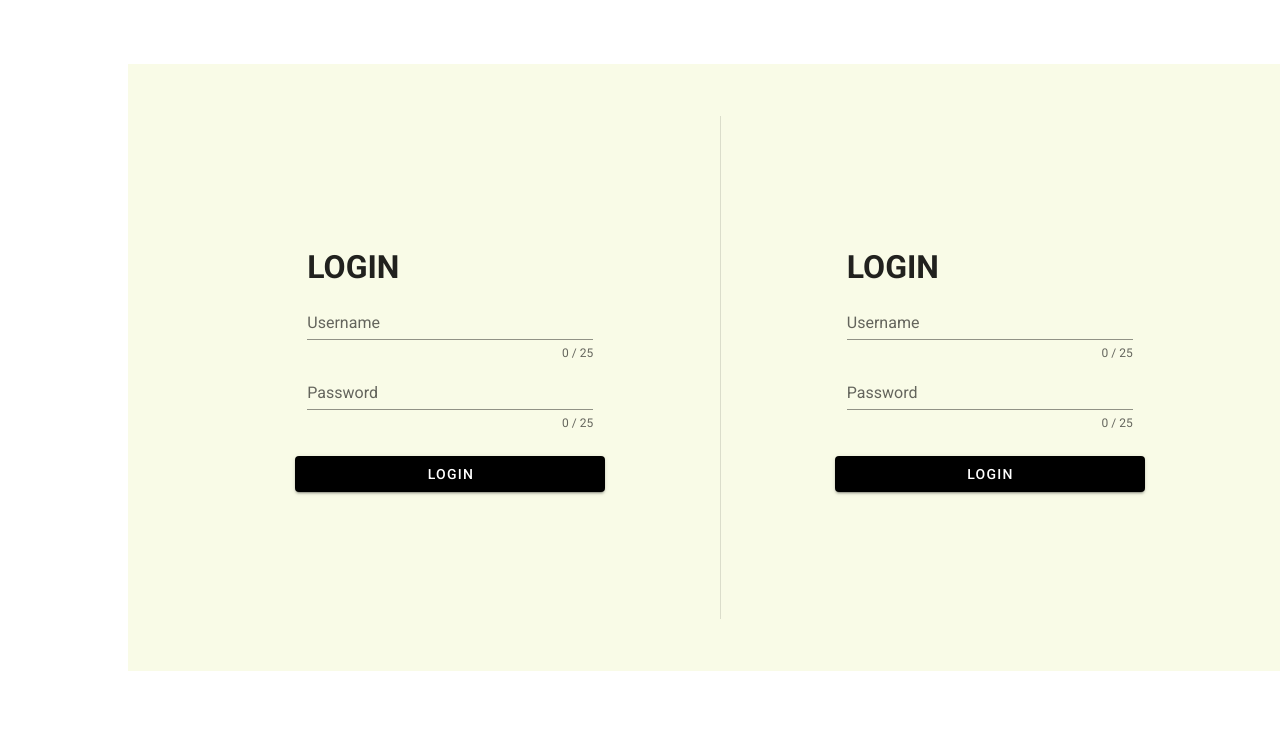
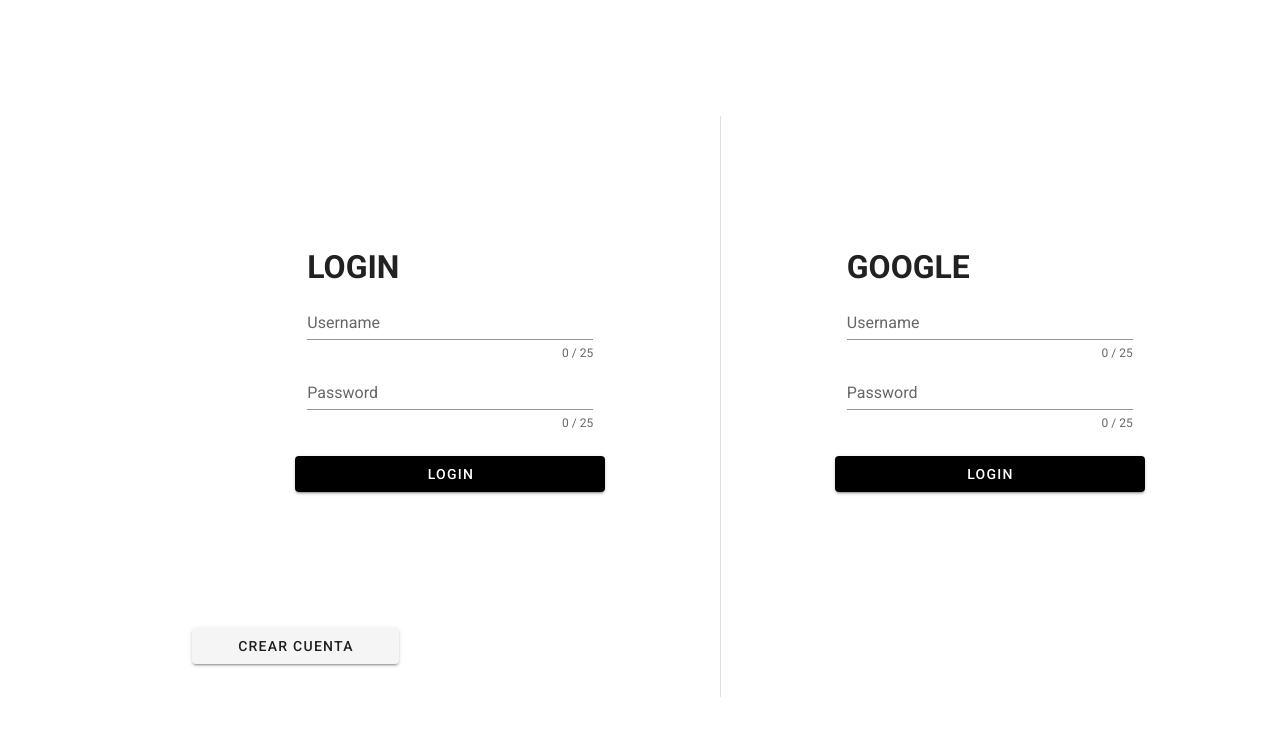
Before and after one commit to sergioaliagajabalera/LaMoscaOnline-Vue, a Vue app: page / in a window 1280 px wide. Shown: the top 736 px of the page. Built offline with nearby package versions, Linux system fonts and the light colour scheme.

Commit message:
update home vue

```diff
--- a/src/views/Home.vue
+++ b/src/views/Home.vue
@@ -1,6 +1,6 @@
 <template>
 <v-app>
-  <v-container style="margin:5% 10%; padding:5%" class=" lime lighten-5"  >
+  <v-container style="margin:5% 10%; padding:5%"  >
     <v-row>
     <v-col md="6">
       <v-form v-model="valid">
@@ -13,6 +13,7 @@
             LOGIN
           </v-btn>
       </v-form>
+      <v-btn to="/about" >Crear Cuenta</v-btn>
     </v-col>
     <v-divider
   vertical
@@ -20,7 +21,7 @@
     <v-col md="6">
       <v-form v-model="valid">
         <v-container>
-          <h1>LOGIN</h1>
+          <h1 >GOOGLE</h1>
           <v-text-field v-model="firstname" :rules="nameRules" :counter="25" label="Username" required></v-text-field>
           <v-text-field v-model="lastname" :rules="nameRules" :counter="25" label="Password" required></v-text-field>
         </v-container>
@@ -42,5 +43,7 @@
   components: {
 
   },
+
+
 };
 </script>
```
